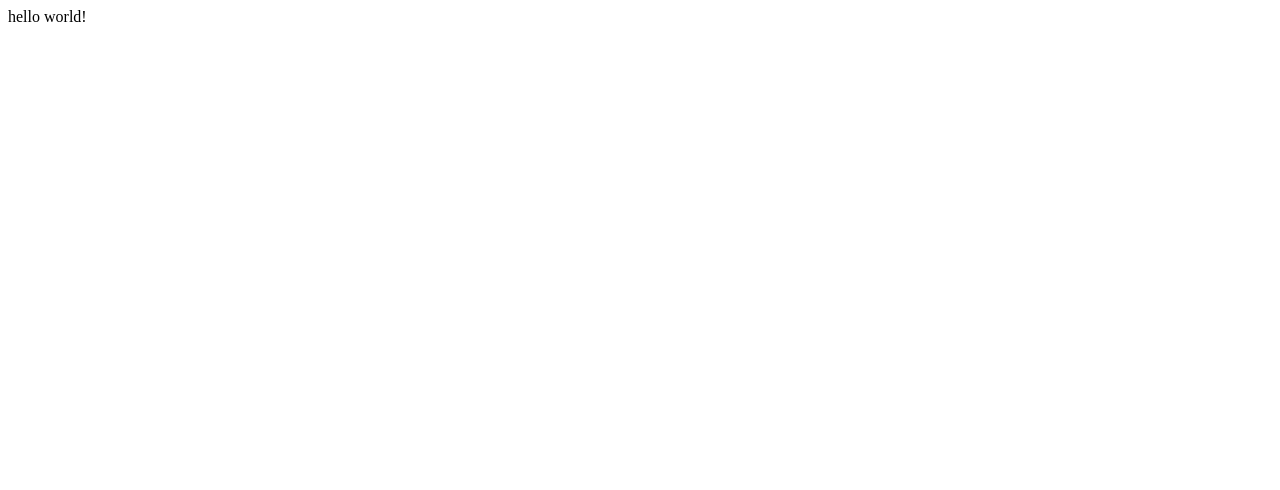
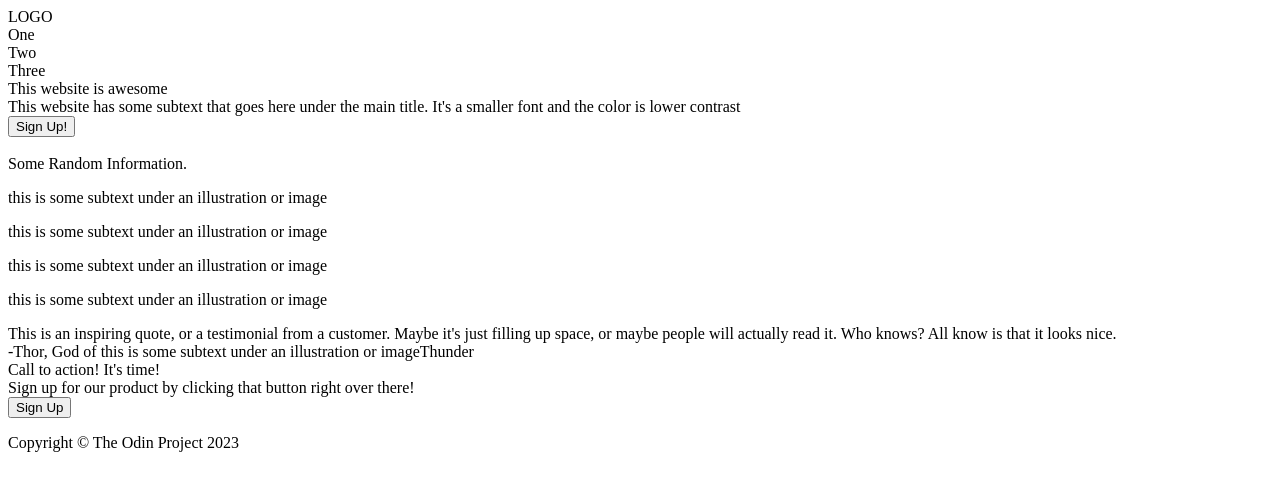
Before and after one commit to 1DoubleDollar/landingPage, a plain HTML site: page index.html in a window 1280 px wide. Drawn offline with Linux system fonts and the light colour scheme.

Commit message:
html completed

```diff
--- a/index.html
+++ b/index.html
@@ -7,6 +7,65 @@
     <title>Landing Page</title>
 </head>
 <body>
-    <div> hello world! </div>
+    <nav>
+        <div class="logo">LOGO</div>
+        <div class = "link_one">One</div>
+        <div class = "link_two">Two</div>
+        <div class = "link_three">Three</div>
+    </nav>
+    <header>
+        <div class = "left">
+            <div class = "big_font">This website is awesome</div>
+            <div class = "small_font">This website has some subtext that goes here under the
+                main title. It's a smaller font and the color is lower
+                contrast</div>
+            <button> Sign Up!</button>
+        </div>
+        <div class = "right">
+            <img>
+        </div>
+    </header>
+    <div class="infomation">
+        <div class ="text" >Some Random Information.</div>
+        <div class ="group">
+            <div class = "group2">
+                <div class = "card"></div>
+                <p>this is some subtext under an illustration or image</p>
+            </div>
+            <div class = "group2">
+                <div class = "card"></div>
+                <p>this is some subtext under an illustration or image</p>
+            </div>
+            <div class = "group2">
+                <div class = "card"></div>
+                <p>this is some subtext under an illustration or image</p>
+            </div>
+            <div class = "group2">
+                <div class = "card"></div>
+                <p>this is some subtext under an illustration or image</p>
+            </div>
+        </div>
+    </div>
+    <div class ="thought">
+        <div class ="font_small">This is an inspiring quote, or a testimonial from a
+            customer. Maybe it's just filling up space, or maybe
+            people will actually read it. Who knows? All know
+            is that it looks nice.</div>
+        <div class ="font_author">-Thor, God of this is some subtext
+under an illustration
+or imageThunder</div>
+    </div>
+    <div class ="sign up">
+        <div class = container >
+            <div class="left1">
+                <div class = "big">Call to action! It's time!</div>
+                <div class = "small">Sign up for our product by clicking that button right over there!</div>
+            </div>
+            <button id="button">Sign Up</button>
+        </div>
+    </div>
+    <footer>
+        <p>Copyright &copy; The Odin Project 2023</p>
+    </footer>
 </body>
 </html>
```
